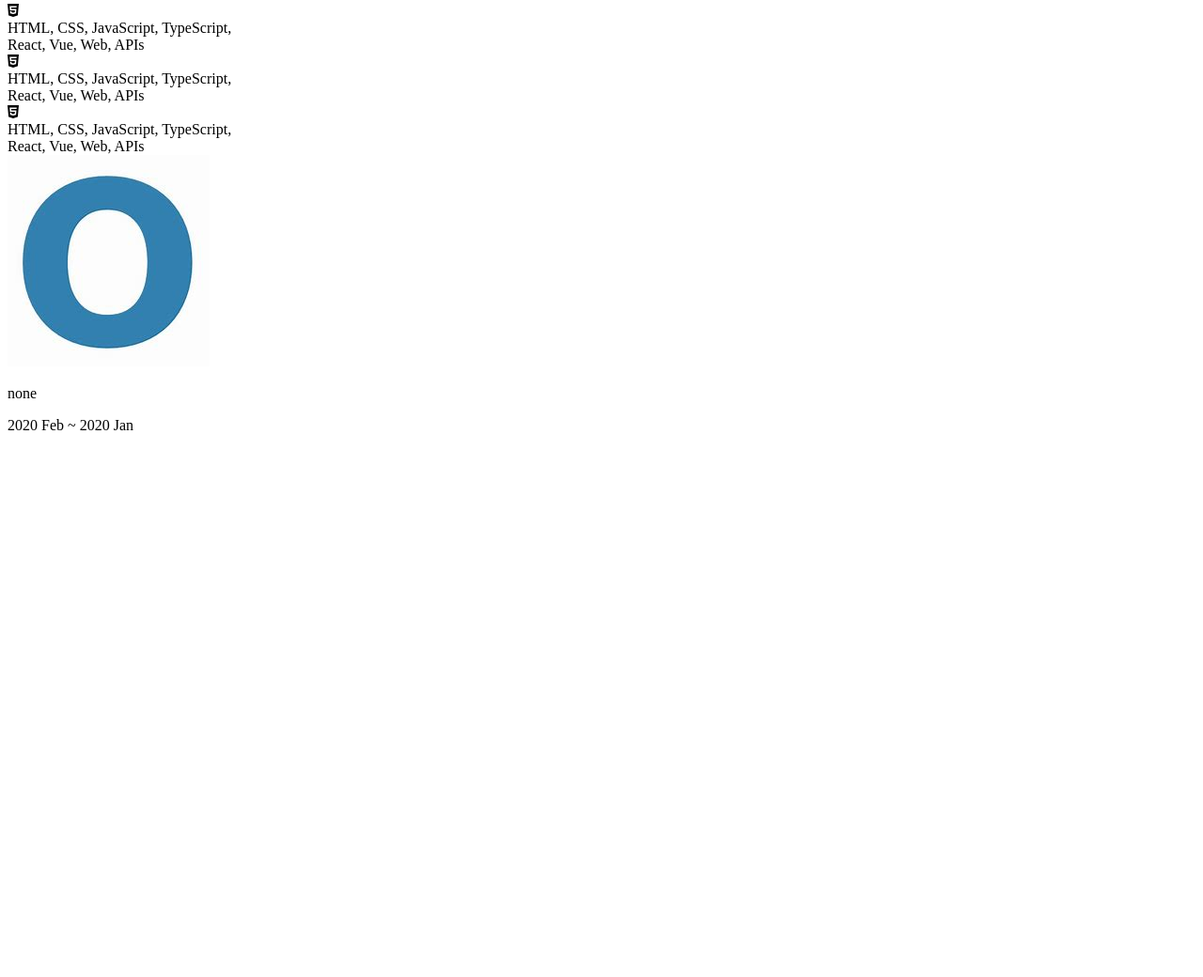
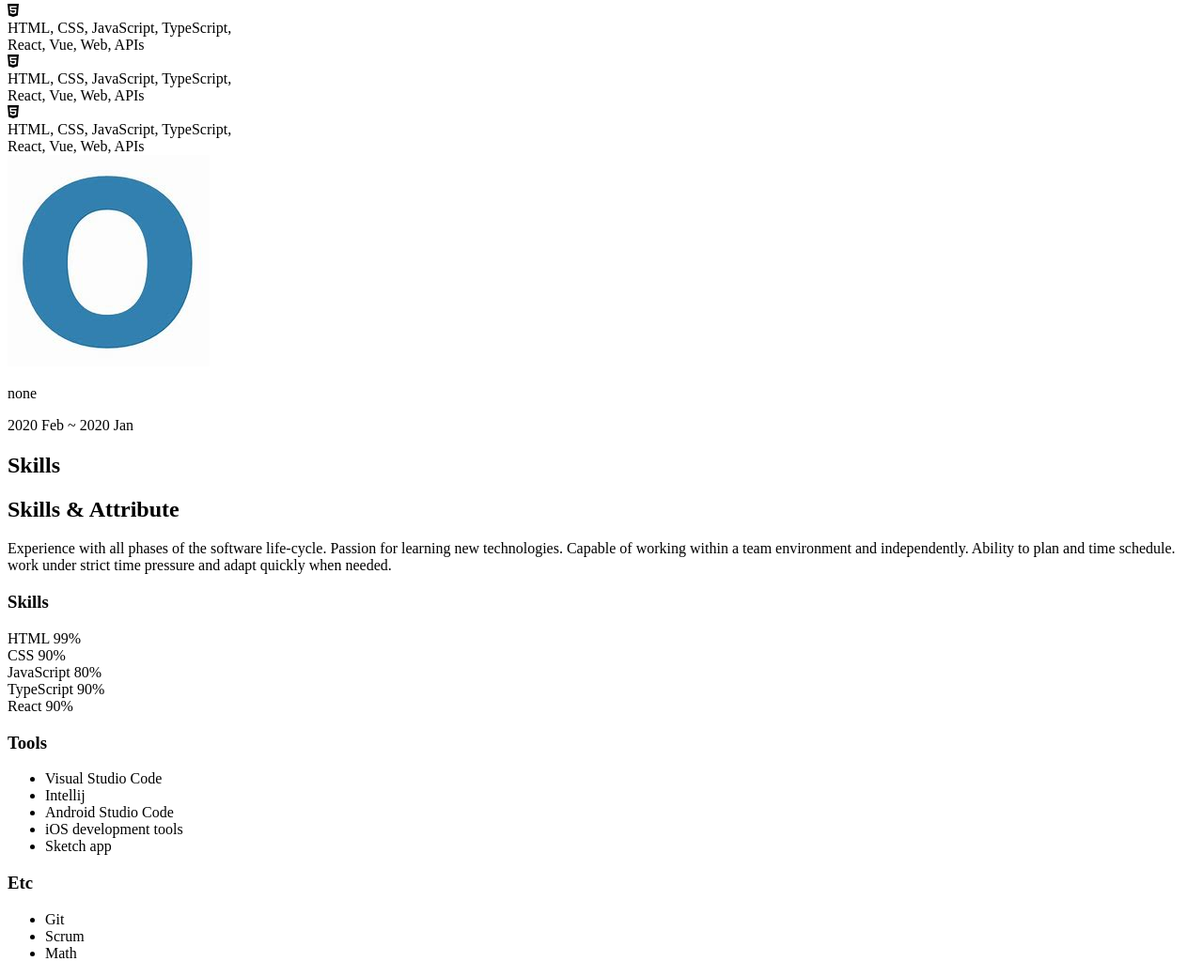
Before and after one commit to wonse2001/web, a plain HTML site: page index.html in a window 1280 px wide. Shown: the part 864-1904 px from the top of the page at 94% size. Before the commit the page ends 1342 px from the top, so only its background shows below. Drawn offline with Linux system fonts and the light colour scheme.

Commit message:
HTML : Skills

```diff
--- a/index.html
+++ b/index.html
@@ -99,9 +99,84 @@
     </section>
 
     <!-- skills-->
-    <section id = skills
-    ></section>
-
+    <section id = skills>
+        <h1>Skills</h1>
+        <h2>Skills & Attribute</h2>
+        <p>
+        Experience with all phases of the software life-cycle. Passion for learning new technologies.
+        Capable of working within a team environment and independently. Ability to plan and time schedule.
+        work under strict time pressure and adapt quickly when needed.
+        </p>
+        <div class="skillset">
+            <div class="skillset_left">
+                <h3 class="skillset_title">Skills</h3>
+                <div class="skill">
+                    <div class="skill_description">
+                        <span>HTML</span>
+                        <span>99%</span>
+                    </div>
+                    <div class="skill_bar">
+                        <div class="skill_value"></div>
+                    </div>
+                <div class="skill">
+                    <div class="skill_description">
+                        <span>CSS</span>
+                        <span>90%</span>
+                    </div>
+                    <div class="skill_bar">
+                        <div class="skill_value"></div>
+                    </div>
+                <div class="skill">
+                    <div class="skill_description">
+                        <span>JavaScript</span>
+                        <span>80%</span>
+                    </div>
+                    <div class="skill_bar">
+                        <div class="skill_value"></div>
+                    </div>
+                <div class="skill">
+                    <div class="skill_description">
+                        <span>TypeScript</span>
+                        <span>90%</span>
+                    </div>
+                    <div class="skill_bar">
+                        <div class="skill_value"></div>
+                    </div>
+                <div class="skill">
+                    <div class="skill_description">
+                        <span>React</span>
+                        <span>90%</span>
+                    </div>
+                    <div class="skill_bar">
+                        <div class="skill_value"></div>
+                    </div>
+                </div>
+                </div>
+            </div>
+            </div>
+        </div>
+        <div class="skillset_right">
+            <div class="tools">
+                <h3 class="skillset_title">Tools</h3>
+                <ul class="tools_list">
+                    <li><span>Visual Studio Code</span></li>
+                    <li><span>Intellij</span></li>
+                    <li><span>Android Studio Code</span></li>
+                    <li><span>iOS development tools</span></li>
+                    <li><span>Sketch app</span></li>
+                </ul>
+            </div>
+            <div class="etc">
+                <h3 class="skillset_title">Etc</h3>
+                <ul class="etc_list">
+                    <li><span>Git</span></li>
+                    <li><span>Scrum</span></li>
+                    <li><span>Math</span></li>
+                </ul>
+            </div>
+        </div>
+        </div>
+    </section>
     <!-- work-->
     <section id ="work">
 
```
